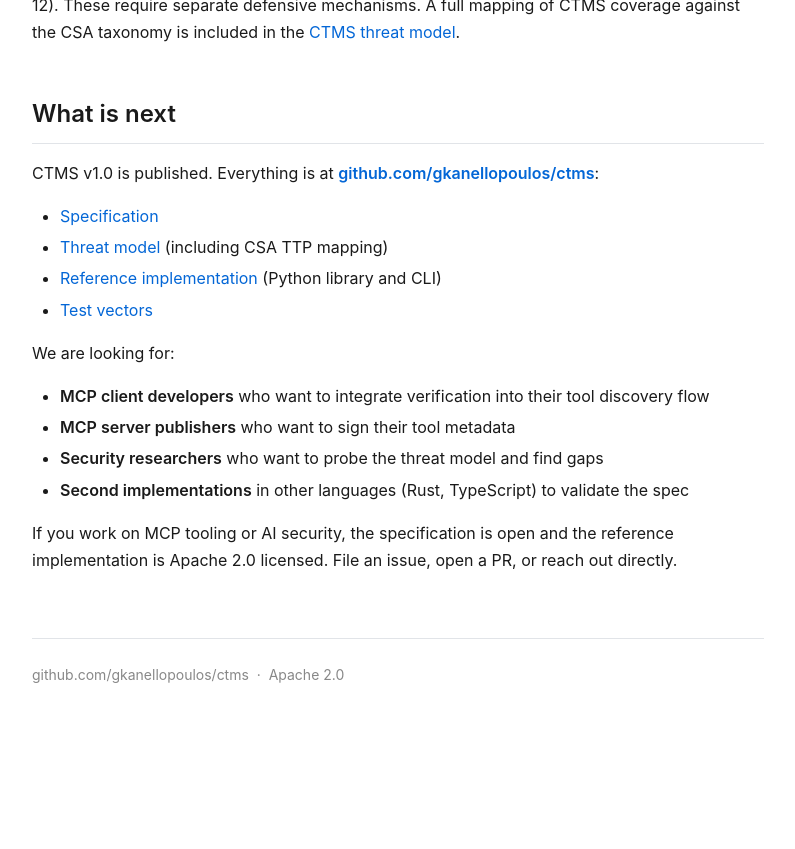
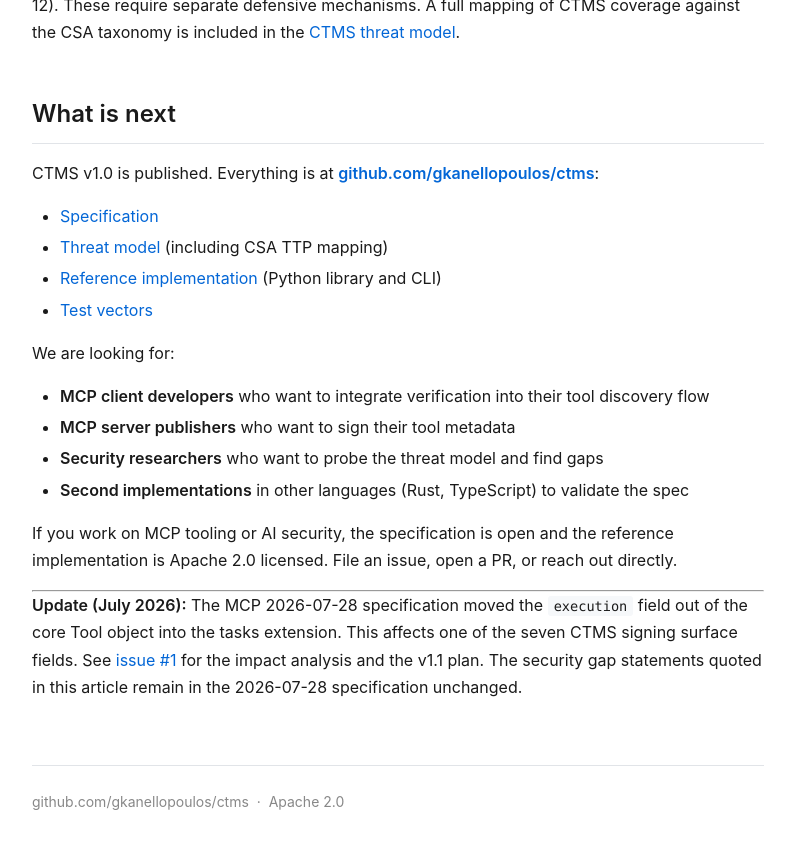
Before and after one commit to gkanellopoulos/ctms, a Jekyll site: the page built from docs/index.md, in a window 1280 px wide and 900 px high, scrolled down 10765 px. Shown: the top 849 px of the window, without its empty margins (242-1037 px from the left). Built offline with Jekyll 4.4.1, drawn with Linux system fonts in a browser that asks for light colours; before the commit the page ends 11538 px from its top, so only the background shows below that.

Commit message:
Add MCP 2026-07-28 update note to article

```diff
--- a/docs/index.md
+++ b/docs/index.md
@@ -378,3 +378,7 @@
 - **Second implementations** in other languages (Rust, TypeScript) to validate the spec
 
 If you work on MCP tooling or AI security, the specification is open and the reference implementation is Apache 2.0 licensed. File an issue, open a PR, or reach out directly.
+
+---
+
+**Update (July 2026):** The MCP 2026-07-28 specification moved the `execution` field out of the core Tool object into the tasks extension. This affects one of the seven CTMS signing surface fields. See [issue #1](https://github.com/gkanellopoulos/ctms/issues/1) for the impact analysis and the v1.1 plan. The security gap statements quoted in this article remain in the 2026-07-28 specification unchanged.
```
